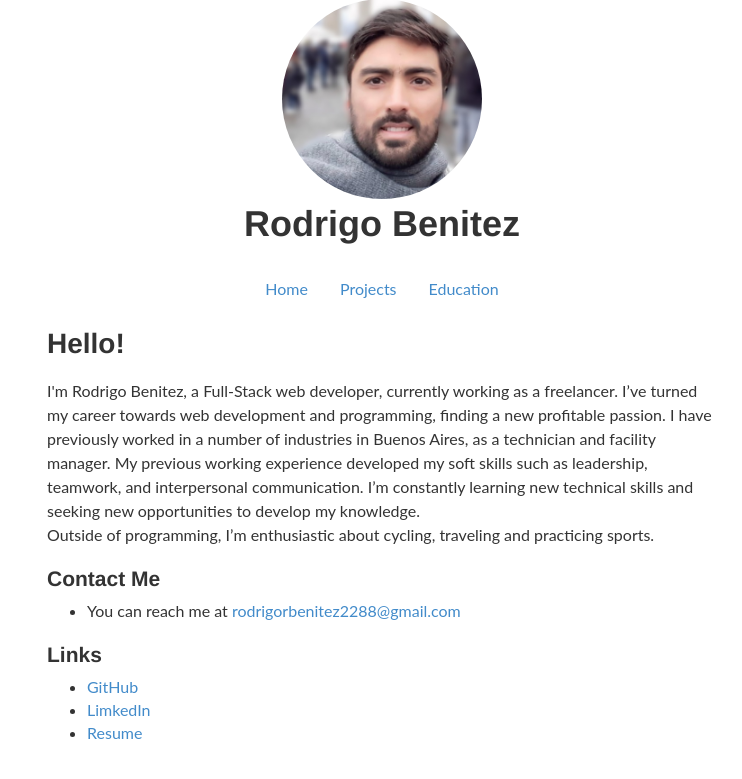
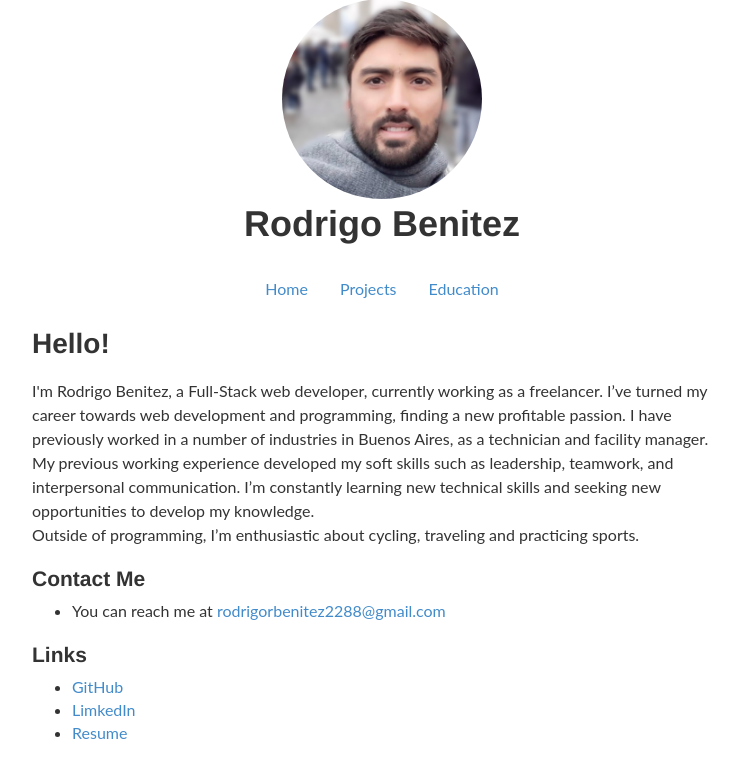
Before and after one commit to rodrigorbenitez/my-personal-web, a Flask app: page / in a window 1280 px wide. Shown: the part 21-800 px from the top of the page, without its empty margins (258-1000 px from the left). Run offline with Flask 2, Linux system fonts and the light colour scheme; some libraries are stand-ins or nearby versions.

Commit message:
change width in content-text

```diff
--- a/static/content/site.css
+++ b/static/content/site.css
@@ -19,7 +19,7 @@ h2 {
     font-weight: bold;
 }
 .page-content {
-    max-width: 700px;
+    max-width: 730px;
     margin-left: auto;
     margin-right: auto;
 }
```
